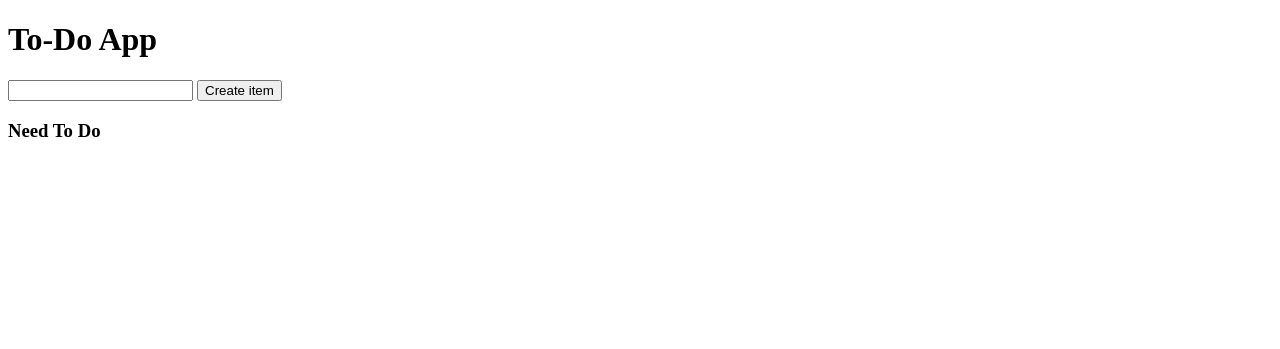
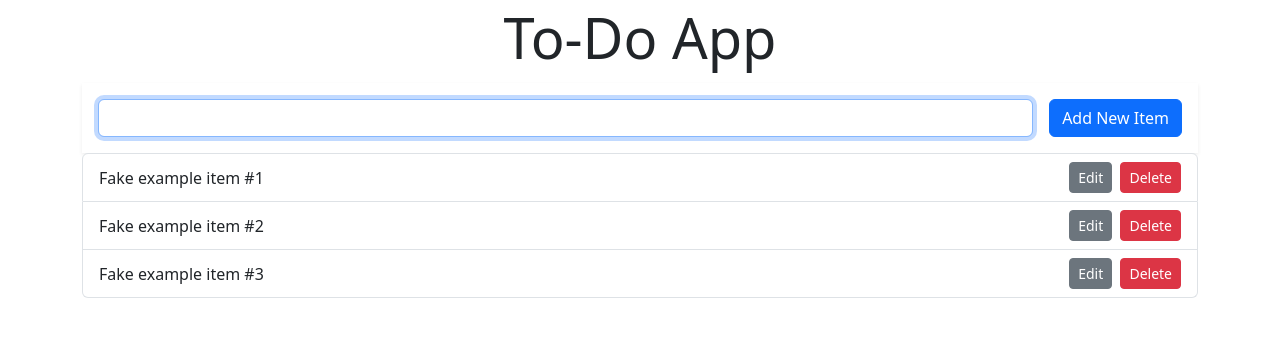
Before and after one commit to penn201500/simpleTodoWithNodejs, a website: page todo.html in a window 1280 px wide. Drawn offline with nearby package versions, Linux system fonts and the light colour scheme.

Commit message:
update html and server.js with some example data to display the simple todo page

```diff
--- a/todo.html
+++ b/todo.html
@@ -1,18 +1,51 @@
 <!DOCTYPE html>
-<html lang="en">
+<html>
 <head>
     <meta charset="UTF-8">
-    <title>To-Do App</title>
+    <meta name="viewport" content="width=device-width, initial-scale=1.0">
+    <title>Simple To-Do App</title>
+    <link href="https://cdn.jsdelivr.net/npm/bootstrap@5.3.3/dist/css/bootstrap.min.css" rel="stylesheet" integrity="sha384-QWTKZyjpPEjISv5WaRU9OFeRpok6YctnYmDr5pNlyT2bRjXh0JMhjY6hW+ALEwIH" crossorigin="anonymous">
 </head>
 <body>
-<h1>To-Do App</h1>
-<form id="ourForm">
-    <input id="ourField" type="text" autocomplete="off">
-    <button>Create item</button>
-</form>
-<h3>Need To Do</h3>
-<ul id="ourList">
-</ul>
+<div class="container">
+    <h1 class="display-4 text-center py-1">To-Do App</h1>
+
+    <div class="jumbotron p-3 shadow-sm">
+        <form>
+            <div class="d-flex align-items-center">
+                <input autofocus autocomplete="off" class="form-control me-3" type="text" style="flex: 1;">
+                <button class="btn btn-primary">Add New Item</button>
+            </div>
+        </form>
+    </div>
+
+    <ul class="list-group pb-5">
+        <li class="list-group-item list-group-item-action d-flex align-items-center justify-content-between">
+            <span class="item-text">Fake example item #1</span>
+            <div>
+                <button class="edit-me btn btn-secondary btn-sm me-1">Edit</button>
+                <button class="delete-me btn btn-danger btn-sm">Delete</button>
+            </div>
+        </li>
+        <li class="list-group-item list-group-item-action d-flex align-items-center justify-content-between">
+            <span class="item-text">Fake example item #2</span>
+            <div>
+                <button class="edit-me btn btn-secondary btn-sm me-1">Edit</button>
+                <button class="delete-me btn btn-danger btn-sm">Delete</button>
+            </div>
+        </li>
+        <li class="list-group-item list-group-item-action d-flex align-items-center justify-content-between">
+            <span class="item-text">Fake example item #3</span>
+            <div>
+                <button class="edit-me btn btn-secondary btn-sm me-1">Edit</button>
+                <button class="delete-me btn btn-danger btn-sm">Delete</button>
+            </div>
+        </li>
+    </ul>
+
+</div>
+
+<script src="https://cdn.jsdelivr.net/npm/bootstrap@5.3.3/dist/js/bootstrap.bundle.min.js" integrity="sha384-YvpcrYf0tY3lHB60NNkmXc5s9fDVZLESaAA55NDzOxhy9GkcIdslK1eN7N6jIeHz" crossorigin="anonymous"></script>
+
 </body>
-<script src="todo.js"></script>
 </html>
```
Also changed, not shown: server.js (+19 -2 lines).
